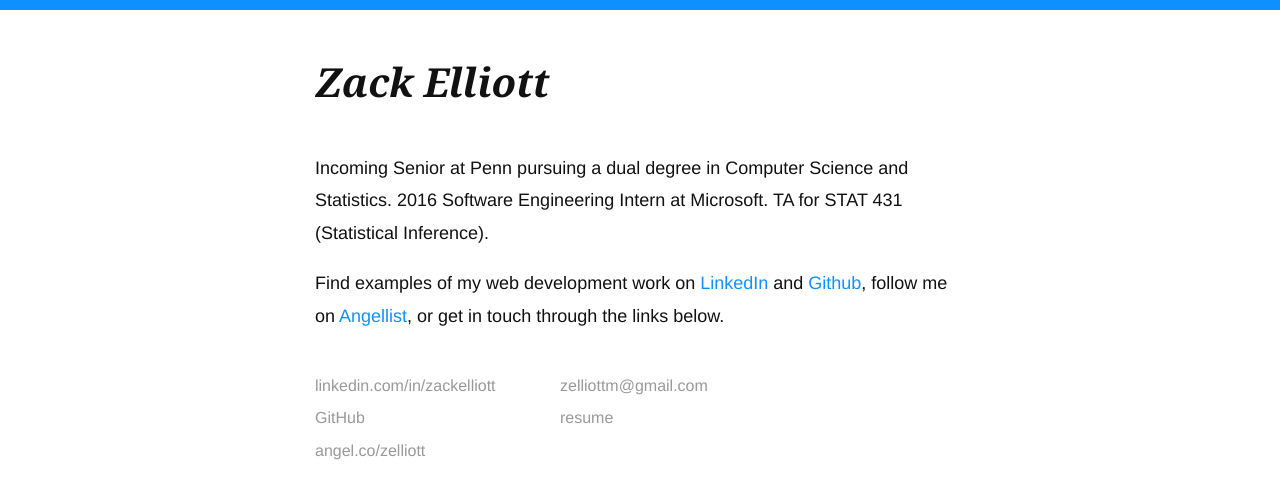
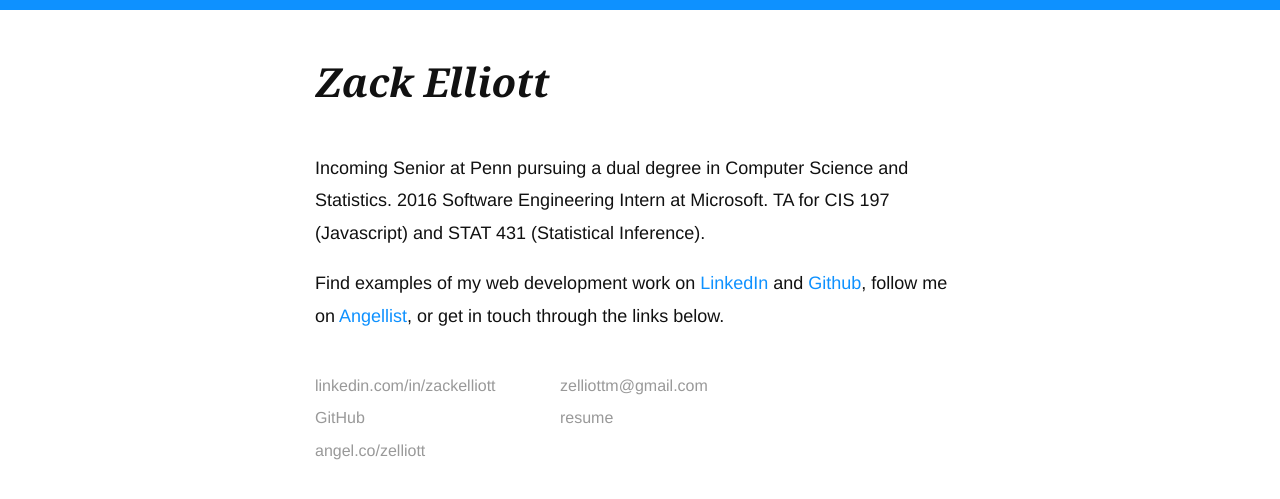
Before and after one commit to zelliott/zelliott.github.io, a Jekyll site: the page built from index.html, in a window 1280 px wide. Shown: the top 499 px of the page. Built offline with Jekyll 4.4.1, drawn with Linux system fonts in a browser that asks for light colours.

Commit message:
Update _config.yml

```diff
--- a/_config.yml
+++ b/_config.yml
@@ -2,7 +2,7 @@
 title: "Zack Elliott"
 email: "zelliottm@gmail.com"
 description: "Personal website of Zack Elliott: statistics + computer science dual degree student at Penn."
-blurb: Incoming Senior at Penn pursuing a dual degree in Computer Science and Statistics.  2016 Software Engineering Intern at Microsoft.  TA for STAT 431 (Statistical Inference).
+blurb: Incoming Senior at Penn pursuing a dual degree in Computer Science and Statistics.  2016 Software Engineering Intern at Microsoft.  TA for CIS 197 (Javascript) and STAT 431 (Statistical Inference).
 baseurl: ""
 url: "http://zelliottm.com"
 github: github.com/zelliott
```
